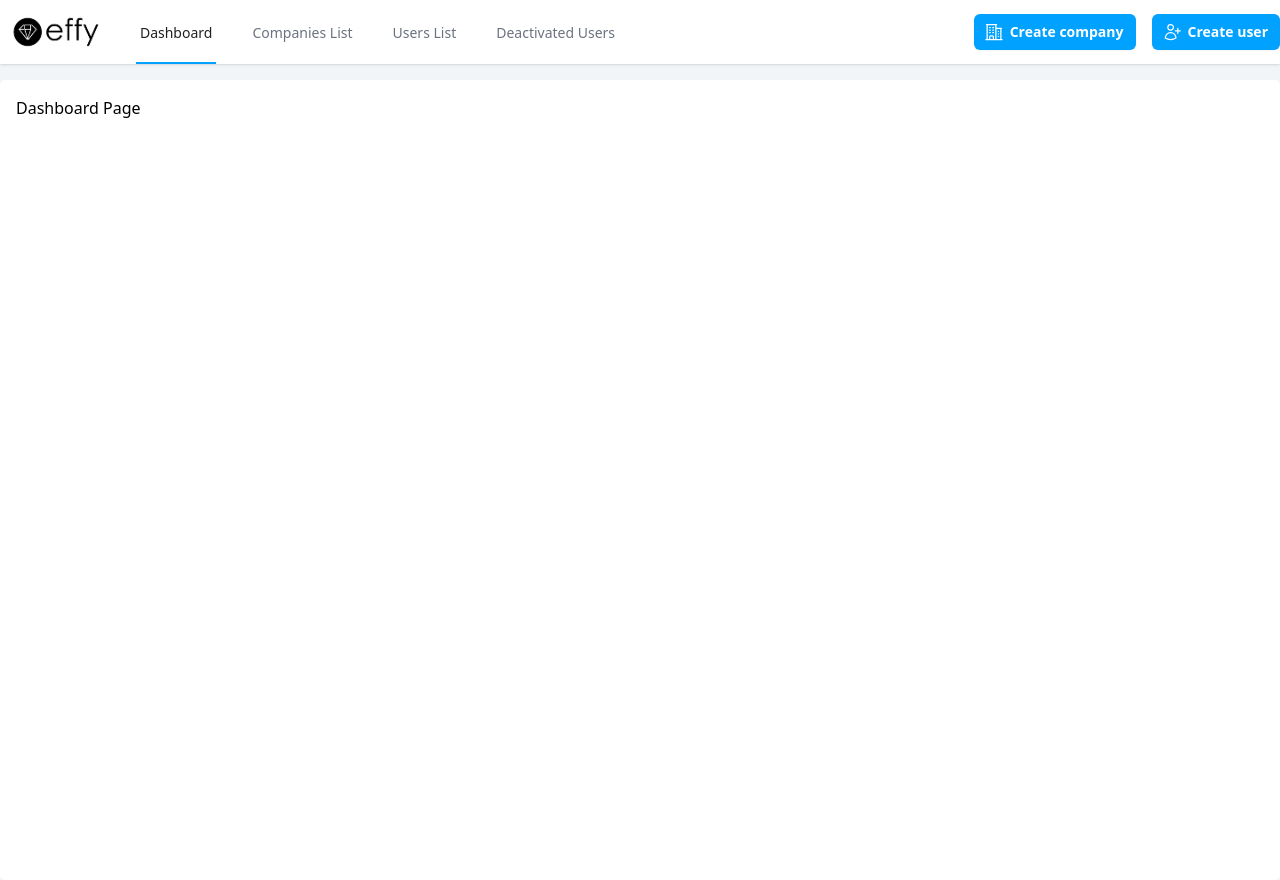
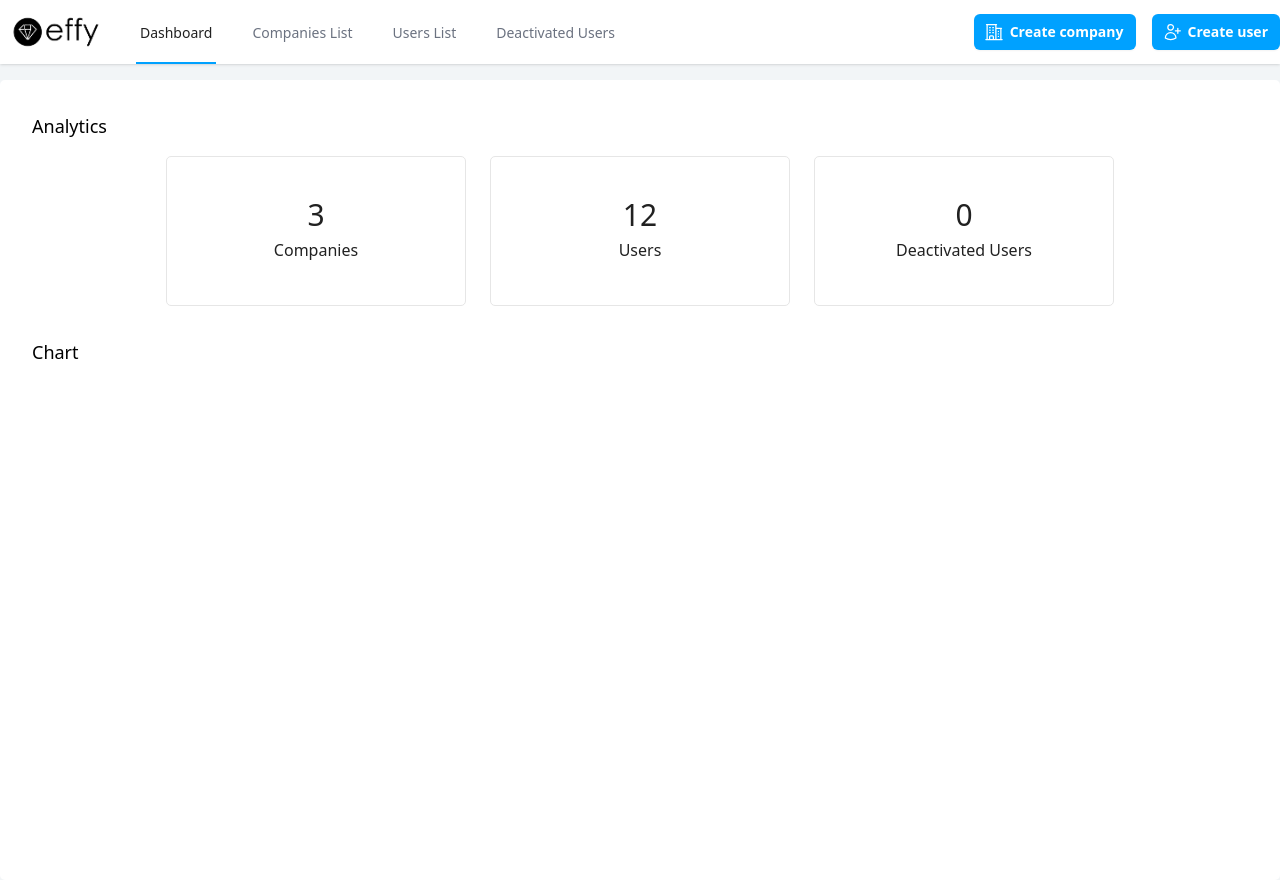
Before and after one commit to S-Karthick-Raja/Effy-Client, a React (Vite) app: page /dashboard in a window 1280 px wide. Built offline with nearby package versions, Linux system fonts and the light colour scheme.

Commit message:
feat: added the analytics page and dashboard

```diff
--- /dev/null
+++ b/src/components/cards/analytics/index.tsx
@@ -0,0 +1,24 @@
+import React from "react";
+import { Link } from "react-router-dom";
+interface AnalyticsCardProps {
+  count: number;
+  title: string;
+  link: string;
+}
+
+const AnalyticsCard: React.FC<AnalyticsCardProps> = ({
+  count = 0,
+  title = "",
+  link,
+}): React.ReactElement => {
+  return (
+    <Link to={link}>
+      <div className="flex flex-col items-center justify-center cursor-pointer gap-2 w-[300px] h-[150px] bg-white border border-cardBorder rounded-[5px] text-fontDark  [&>*:nth-child(even)]:hover:underline  [&>*:nth-child(even)]:hover:text-primary hover:border-primary transition-all duration-300 ease-in-out">
+        <p className="text-3xl font-medium ">{count}</p>
+        <h3 className="text-base font-normal ">{title}</h3>
+      </div>
+    </Link>
+  );
+};
+
+export default AnalyticsCard;
--- a/src/pages/dashboard/index.tsx
+++ b/src/pages/dashboard/index.tsx
@@ -1,9 +1,29 @@
-import React from 'react'
+import React from "react";
+import AnalyticsCard from "../../components/cards/analytics";
 
-const DashboardPage:React.FC = ():React.ReactElement =>  {
+const DashboardPage: React.FC = (): React.ReactElement => {
+
   return (
-    <div className='w-full p-4 rounded-sm bg-white min-h-screen'>Dashboard Page</div>
-  )
-}
+    <div className="w-full p-4 rounded-sm bg-white min-h-screen ">
+      <div className="flex flex-col gap-4 p-4">
+        <h1 className="text-lg font-medium">Analytics</h1>
 
-export default DashboardPage
+        <div className="flex items-center justify-center gap-6">
+          <AnalyticsCard count={3} title="Companies" link="/companies" />
+          <AnalyticsCard count={12} title="Users" link="/users" />
+          <AnalyticsCard
+            count={0}
+            title="Deactivated Users"
+            link="/deactivated/users"
+          />
+        </div>
+      </div>
+
+      <div className="p-4">
+        <h1 className="text-lg font-medium">Chart</h1>
+      </div>
+    </div>
+  );
+};
+
+export default DashboardPage;
```
